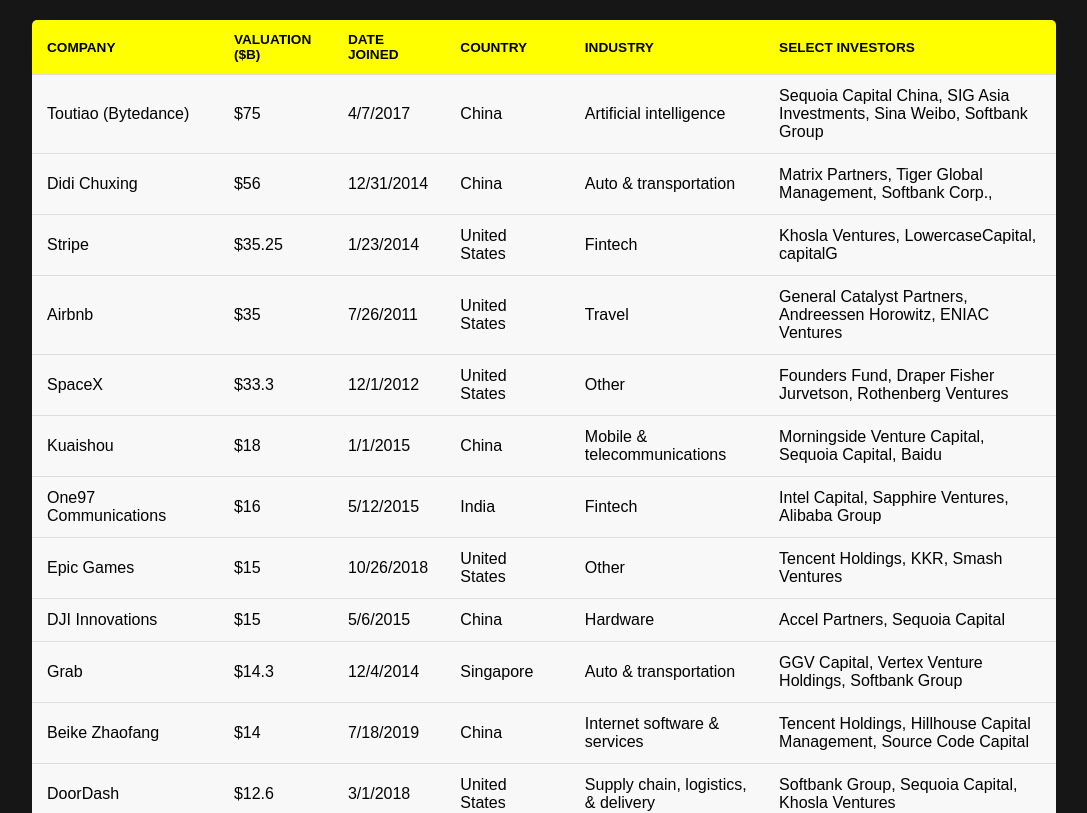
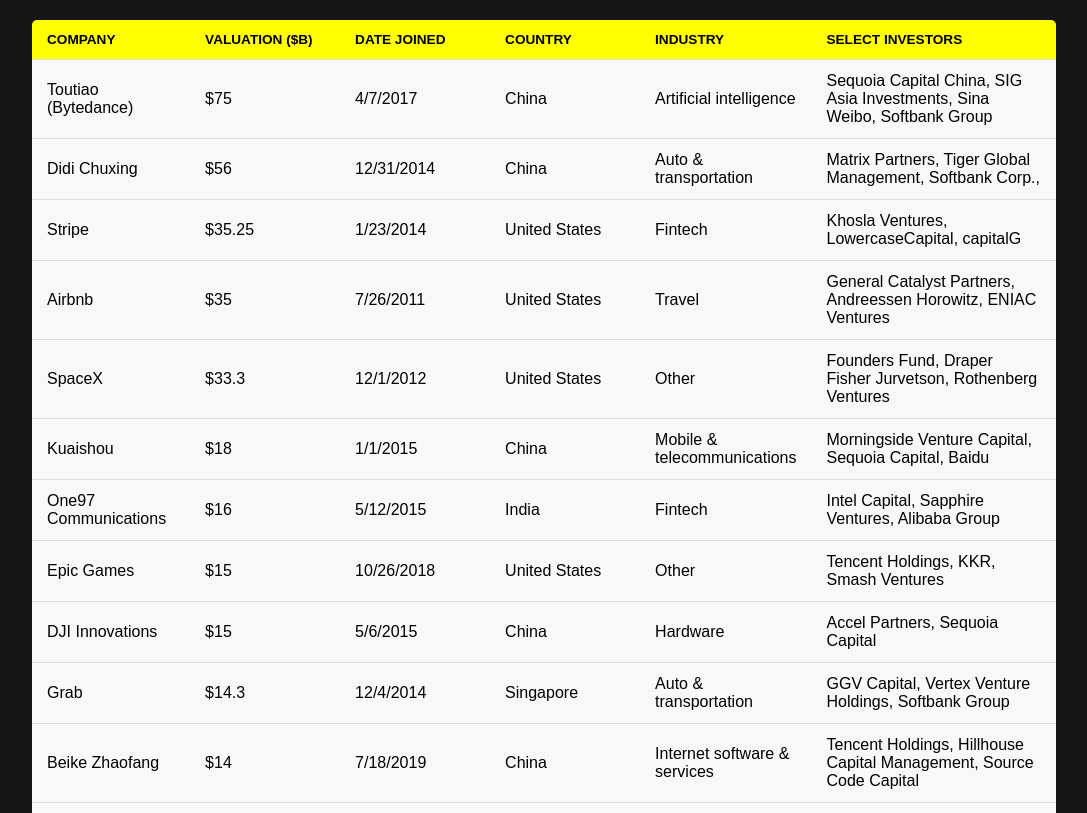
Before and after one commit to tac0de/theunicornlist, a website: page index.html in a window 1280 px wide. Shown: the top 813 px of the page, without its empty margins (96-1183 px from the left). Drawn offline with Linux system fonts and the light colour scheme.

Commit message:
width problem test 2

```diff
--- a/style.css
+++ b/style.css
@@ -16,7 +16,6 @@
   font-size: 0.9rem;
   border-radius: 5px 5px;
   overflow: hidden;
-  /* width: 100%; */
   border-collapse: collapse;
   table-layout: fixed;
 }
@@ -29,6 +28,18 @@
 table thead tr {
   background-color: yellow;
 }
+
+table thead tr th:not(:last-child) {
+  width: 120px;
+}
+
+/* table thead tr th:nth-child(2) {
+
+}
+
+table thead tr th:nth-child(3) {
+  width: 120px;
+} */
 
 table th,
 table td {
```
